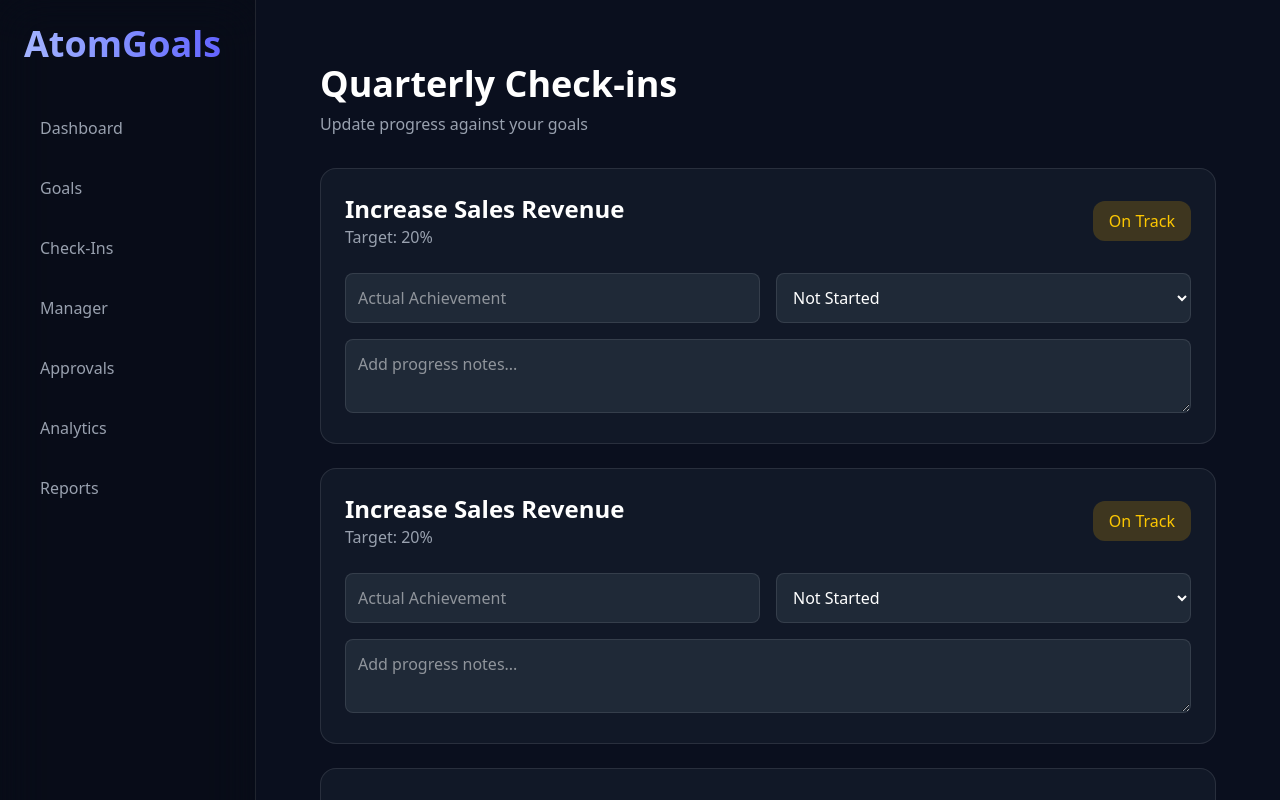
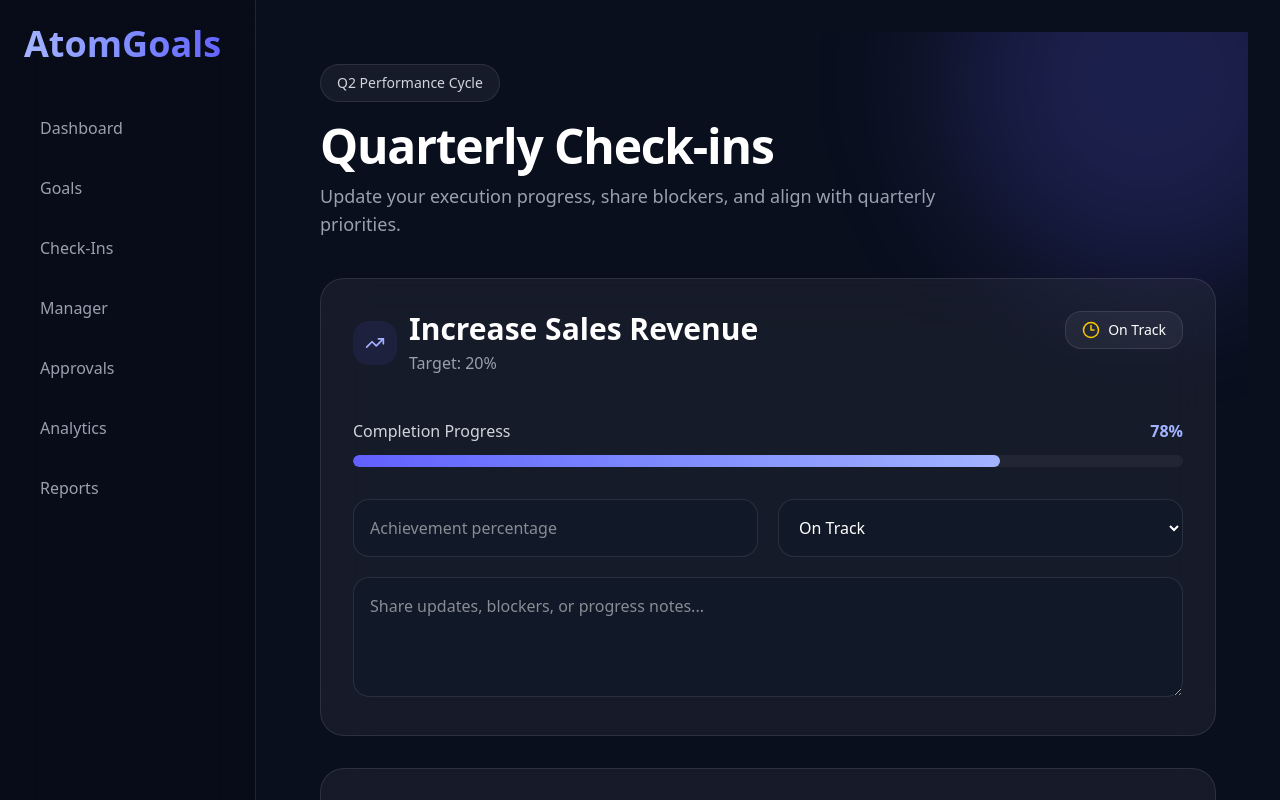
Before and after one commit to charu2210/atom-goals, a Next.js app: page /dashboard/checkins in a window 1280 px wide. Shown: the top 800 px of the page. Built offline with nearby package versions, Linux system fonts and the light colour scheme.

Commit message:
Polished checkins UI

```diff
--- a/app/dashboard/checkins/page.tsx
+++ b/app/dashboard/checkins/page.tsx
@@ -1,76 +1,327 @@
+"use client";
+
+import { motion } from "framer-motion";
+import {
+  CheckCircle2,
+  Clock3,
+  TrendingUp,
+} from "lucide-react";
+
+const goals = [
+  {
+    title: "Increase Sales Revenue",
+    target: "20%",
+    progress: 78,
+    status: "On Track",
+  },
+  {
+    title: "Improve Customer Retention",
+    target: "15%",
+    progress: 52,
+    status: "Needs Attention",
+  },
+  {
+    title: "AI Rollout Initiative",
+    target: "Company-wide",
+    progress: 91,
+    status: "Completed",
+  },
+];
+
 export default function CheckinsPage() {
+
   return (
-    <main className="min-h-screen bg-[#0A0F1E] text-white p-8">
 
-      <div className="max-w-5xl mx-auto">
+    <main className="
+      min-h-screen
+      bg-[#0A0F1E]
+      text-white
+      p-8
+      overflow-hidden
+      relative
+    ">
 
-        <div className="mb-8">
-          <h1 className="text-4xl font-bold">
+      {/* Ambient background */}
+      <div className="
+        absolute top-[-150px] right-[-100px]
+        w-[400px] h-[400px]
+        bg-indigo-500/20
+        blur-3xl rounded-full
+      " />
+
+      <div className="
+        absolute bottom-[-200px] left-[-150px]
+        w-[400px] h-[400px]
+        bg-blue-500/10
+        blur-3xl rounded-full
+      " />
+
+      <div className="
+        relative z-10
+        max-w-6xl mx-auto
+      ">
+
+        {/* Header */}
+        <div className="mb-10">
+
+          <div className="
+            inline-flex items-center gap-2
+            px-4 py-2 rounded-full
+            border border-white/10
+            bg-white/5
+            text-sm text-gray-300
+            mb-5
+          ">
+            Q2 Performance Cycle
+          </div>
+
+          <h1 className="
+            text-5xl font-bold
+            tracking-tight mb-3
+          ">
             Quarterly Check-ins
           </h1>
 
-          <p className="text-gray-400 mt-2">
-            Update progress against your goals
+          <p className="
+            text-gray-400 text-lg
+            max-w-2xl
+          ">
+            Update your execution progress, share blockers,
+            and align with quarterly priorities.
           </p>
+
         </div>
 
-        <div className="space-y-6">
+        {/* Goal Cards */}
+        <div className="space-y-8">
 
-          {[1, 2, 3].map((goal) => (
-            <div
-              key={goal}
-              className="bg-[#111827] border border-white/10 rounded-2xl p-6"
+          {goals.map((goal, index) => (
+
+            <motion.div
+              key={goal.title}
+              initial={{ opacity: 0, y: 20 }}
+              animate={{ opacity: 1, y: 0 }}
+              transition={{
+                delay: index * 0.08,
+              }}
+              whileHover={{
+                y: -4,
+              }}
+              className="
+                rounded-3xl
+                border border-white/10
+                bg-white/5
+                backdrop-blur-xl
+                p-8
+              "
             >
 
-              <div className="flex items-center justify-between mb-6">
+              {/* Top */}
+              <div className="
+                flex flex-col xl:flex-row
+                justify-between gap-6
+                mb-8
+              ">
 
                 <div>
-                  <h2 className="text-2xl font-bold">
-                    Increase Sales Revenue
-                  </h2>
 
-                  <p className="text-gray-400">
-                    Target: 20%
-                  </p>
+                  <div className="
+                    flex items-center gap-3
+                    mb-3
+                  ">
+
+                    <div className="
+                      p-3 rounded-2xl
+                      bg-indigo-500/10
+                      text-indigo-300
+                    ">
+                      <TrendingUp size={20} />
+                    </div>
+
+                    <div>
+
+                      <h2 className="
+                        text-3xl font-bold
+                      ">
+                        {goal.title}
+                      </h2>
+
+                      <p className="
+                        text-gray-400 mt-1
+                      ">
+                        Target: {goal.target}
+                      </p>
+
+                    </div>
+
+                  </div>
+
                 </div>
 
-                <span className="bg-yellow-500/20 text-yellow-400 px-4 py-2 rounded-xl">
-                  On Track
-                </span>
+                {/* Status */}
+                <div className="
+                  flex items-center gap-3
+                  h-fit
+                ">
+
+                  <div className="
+                    px-4 py-2 rounded-2xl
+                    bg-white/5 border border-white/10
+                    flex items-center gap-2
+                  ">
+
+                    {goal.status === "Completed" ? (
+                      <CheckCircle2
+                        size={18}
+                        className="text-green-400"
+                      />
+                    ) : (
+                      <Clock3
+                        size={18}
+                        className="text-yellow-400"
+                      />
+                    )}
+
+                    <span className="
+                      text-sm font-medium
+                    ">
+                      {goal.status}
+                    </span>
+
+                  </div>
+
+                </div>
 
               </div>
 
-              <div className="grid grid-cols-2 gap-4">
+              {/* Progress */}
+              <div className="mb-8">
+
+                <div className="
+                  flex justify-between mb-3
+                ">
+
+                  <span className="text-gray-300">
+                    Completion Progress
+                  </span>
+
+                  <span className="
+                    text-indigo-300 font-semibold
+                  ">
+                    {goal.progress}%
+                  </span>
+
+                </div>
+
+                <div className="
+                  w-full h-3
+                  bg-white/5
+                  rounded-full overflow-hidden
+                ">
+
+                  <motion.div
+                    initial={{ width: 0 }}
+                    animate={{
+                      width: `${goal.progress}%`,
+                    }}
+                    transition={{
+                      duration: 1,
+                    }}
+                    className="
+                      h-full rounded-full
+                      bg-gradient-to-r
+                      from-indigo-500
+                      to-indigo-300
+                    "
+                  />
+
+                </div>
+
+              </div>
+
+              {/* Inputs */}
+              <div className="
+                grid grid-cols-1
+                xl:grid-cols-2
+                gap-5
+              ">
 
                 <input
                   type="number"
-                  placeholder="Actual Achievement"
-                  className="p-3 rounded-lg bg-[#1F2937] border border-white/10"
+                  placeholder="Achievement percentage"
+                  className="
+                    bg-[#111827]
+                    border border-white/10
+                    rounded-2xl
+                    p-4 outline-none
+                    focus:border-indigo-500
+                    transition-all
+                  "
                 />
 
                 <select
-                  className="p-3 rounded-lg bg-[#1F2937] border border-white/10"
+                  className="
+                    bg-[#111827]
+                    border border-white/10
+                    rounded-2xl
+                    p-4 outline-none
+                    focus:border-indigo-500
+                    transition-all
+                  "
                 >
-                  <option>Not Started</option>
                   <option>On Track</option>
                   <option>Completed</option>
+                  <option>Needs Attention</option>
                 </select>
 
               </div>
 
               <textarea
-                placeholder="Add progress notes..."
-                className="w-full mt-4 p-3 rounded-lg bg-[#1F2937] border border-white/10"
+                placeholder="Share updates, blockers, or progress notes..."
+                className="
+                  w-full mt-5
+                  bg-[#111827]
+                  border border-white/10
+                  rounded-2xl
+                  p-4 min-h-[120px]
+                  outline-none
+                  focus:border-indigo-500
+                  transition-all
+                "
               />
 
-            </div>
+            </motion.div>
+
           ))}
 
         </div>
 
-        <button className="mt-8 bg-indigo-500 hover:bg-indigo-600 px-6 py-3 rounded-xl font-semibold">
-          Submit Check-ins
-        </button>
+        {/* Bottom Action */}
+        <div className="
+          flex justify-end mt-10
+        ">
+
+          <motion.button
+            whileHover={{
+              scale: 1.03,
+            }}
+            whileTap={{
+              scale: 0.97,
+            }}
+            className="
+              bg-indigo-500
+              hover:bg-indigo-600
+              px-8 py-4
+              rounded-2xl
+              font-semibold
+              shadow-lg
+              shadow-indigo-500/20
+            "
+          >
+            Submit Check-ins
+          </motion.button>
+
+        </div>
 
       </div>
 
```
